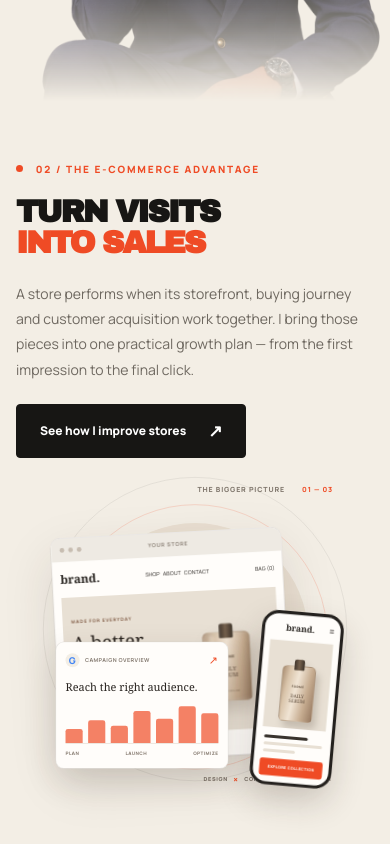
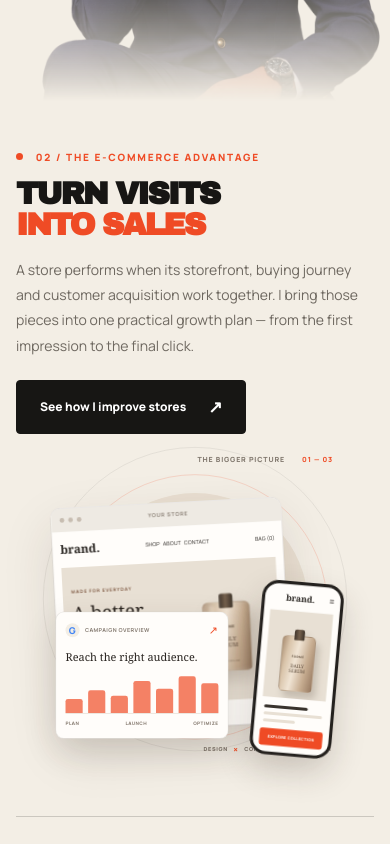
Before and after one commit to j0shua-ben/Ayomide-Joshua, a Next.js app: page / in a window 390 px wide. Shown: the part 840-1684 px from the top of the page. Built offline with nearby package versions, Linux system fonts and the light colour scheme.

Commit message:
Tighten spacing between all portfolio sections consistently

```diff
--- a/app/hero-clean.css
+++ b/app/hero-clean.css
@@ -3636,3 +3636,46 @@ main .contact h2 {
     font-size: clamp(28px, 8vw, 36px) !important;
   }
 }
+
+
+/* Final vertical rhythm pass: tighter, consistent section transitions */
+main .section,
+main .growth-section,
+main .work-section,
+main .services-section,
+main .section-process,
+main .section-dark {
+  padding-top: 42px !important;
+  padding-bottom: 46px !important;
+}
+main .growth-section {
+  padding-top: 34px !important;
+  padding-bottom: 46px !important;
+}
+main .growth-intro {
+  gap: clamp(34px, 4vw, 58px) !important;
+}
+main .section-head {
+  margin-bottom: 26px !important;
+}
+main .growth-copy h2 {
+  margin-top: 14px !important;
+  margin-bottom: 16px !important;
+}
+@media (max-width: 760px) {
+  main .section,
+  main .growth-section,
+  main .work-section,
+  main .services-section,
+  main .section-process,
+  main .section-dark {
+    padding-top: 34px !important;
+    padding-bottom: 38px !important;
+  }
+  main .growth-section {
+    padding-top: 28px !important;
+    padding-bottom: 38px !important;
+  }
+  main .growth-intro { gap: 20px !important; }
+  main .section-head { margin-bottom: 22px !important; }
+}
```
